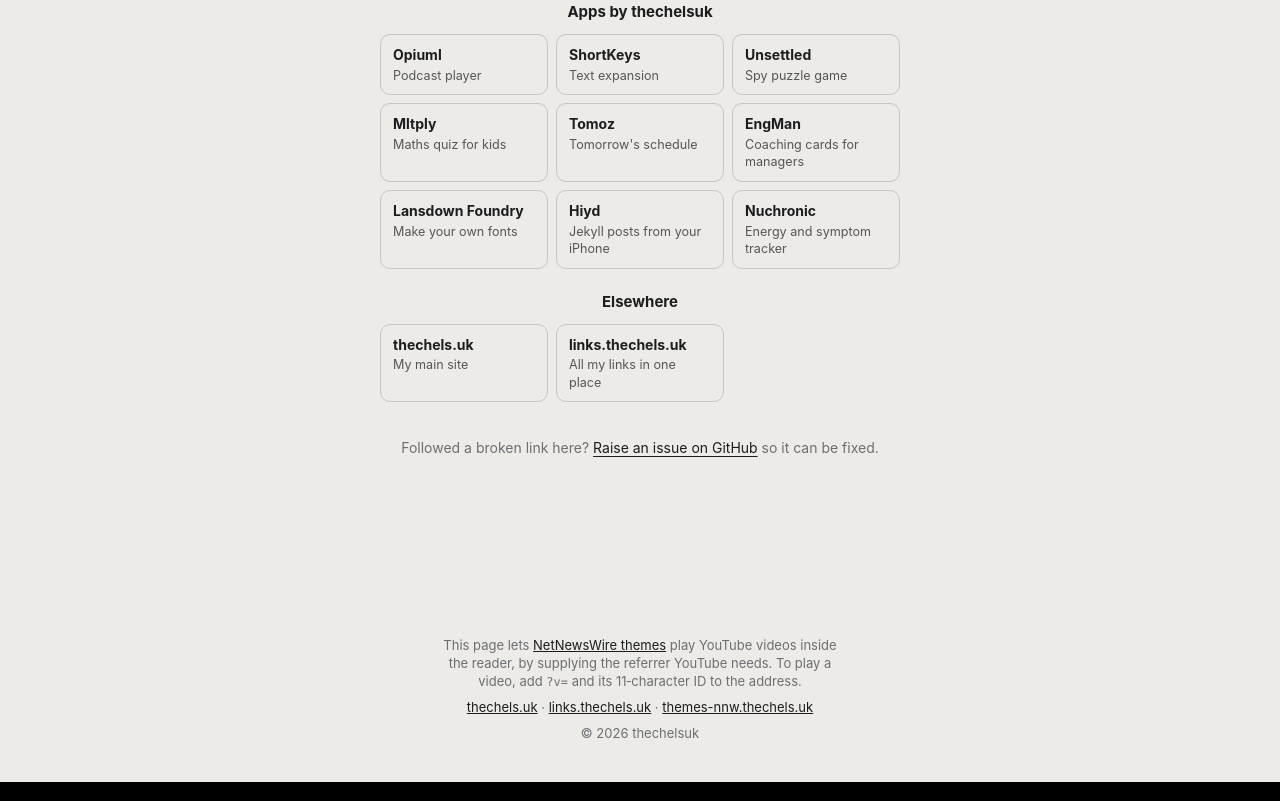
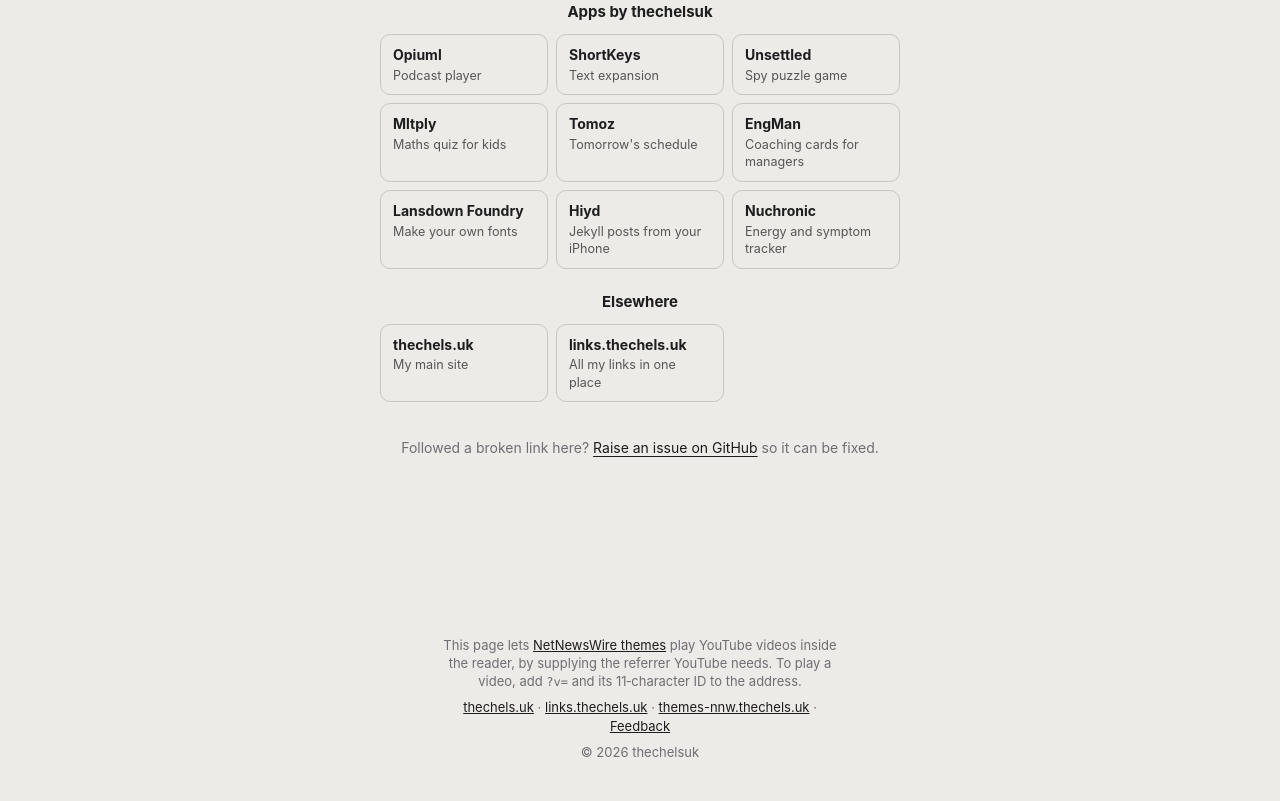
Before and after one commit to thechelsuk/uk.thechels.embed, a plain HTML site: page 404.html in a window 1280 px wide. Shown: the part 714-1515 px from the top of the page. Drawn offline with Linux system fonts and the light colour scheme.

Commit message:
feat: Feedback link in the footer

```diff
--- a/404.html
+++ b/404.html
@@ -229,7 +229,7 @@
                 inside the reader, by supplying the referrer YouTube needs. To play a video, add
                 <code>?v=</code> and its 11&#8209;character ID to the address.</p>
             <p><a href="https://thechels.uk/">thechels.uk</a> · <a href="https://links.thechels.uk/">links.thechels.uk</a> ·
-                <a href="https://themes-nnw.thechels.uk/">themes-nnw.thechels.uk</a></p>
+                <a href="https://themes-nnw.thechels.uk/">themes-nnw.thechels.uk</a> · <a href="https://github.com/thechelsuk/uk.thechels.embed/issues/new/choose">Feedback</a></p>
             <p>© 2026 thechelsuk</p>
         </footer>
     </main>
```
Also changed, not shown: index.html (+1 -1 lines).
